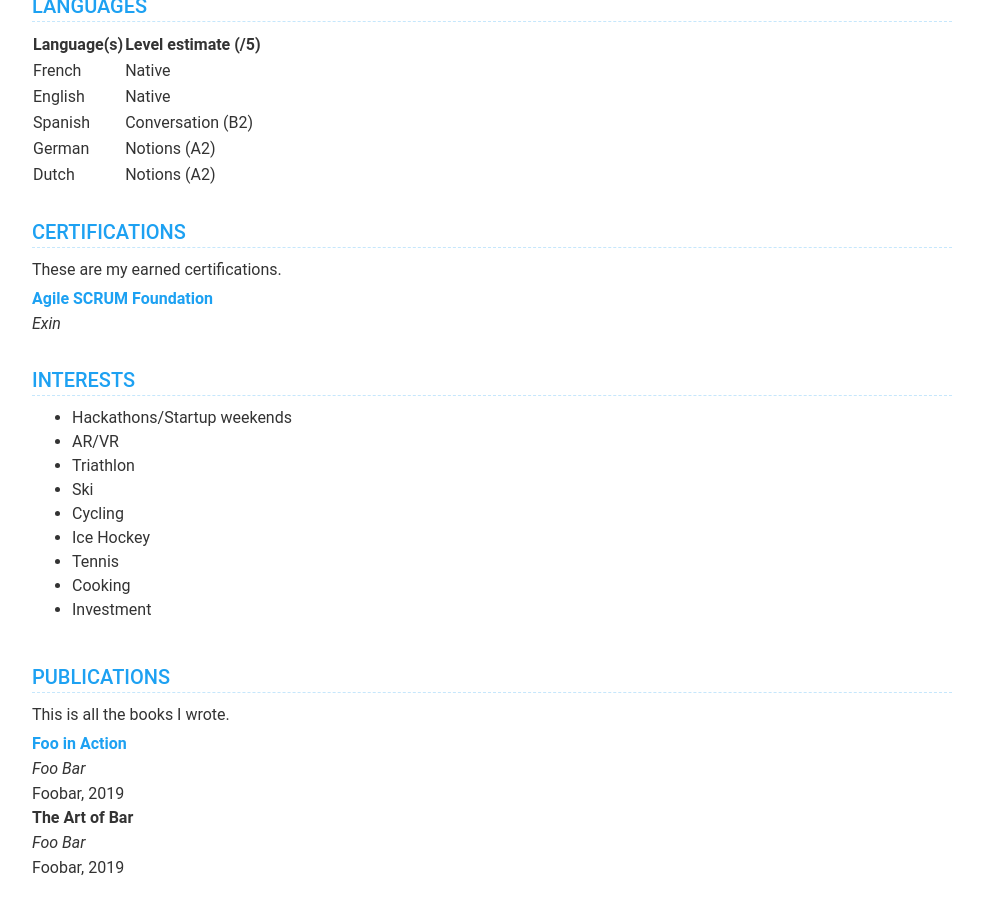
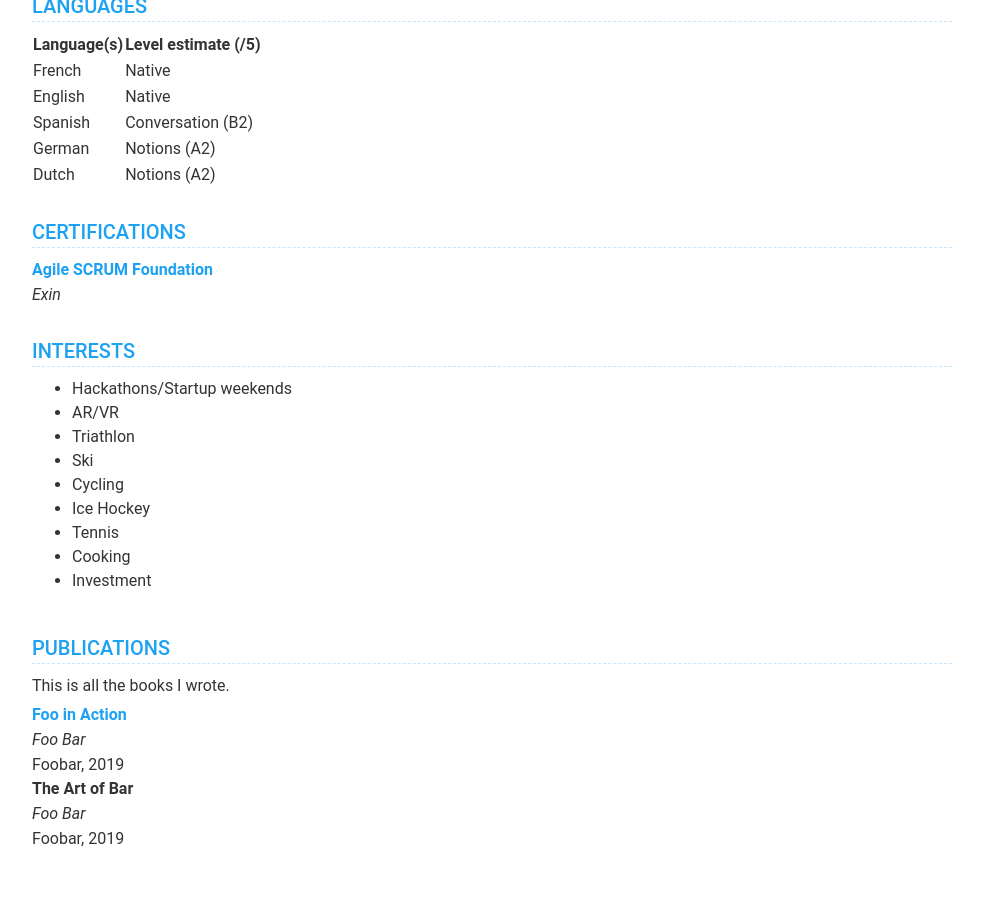
Before and after one commit to romdj/romdj.github.io, a Jekyll site: the page built from index.html, in a window 1280 px wide and 900 px high, scrolled down 2000 px. Shown: the whole window, without its empty margins (148-1131 px from the left). Built offline with Jekyll 4.4.1, drawn with Linux system fonts in a browser that asks for light colours; nearby versions of some CDN libraries.

Commit message:
chore: removing intro element

```diff
--- a/_data/data.yml
+++ b/_data/data.yml
@@ -168,8 +168,6 @@ projects:
 certifications:
   display: true
   title: Certifications
-  intro: |
-    These are my earned certifications.
   items:
     - title: Agile SCRUM Foundation
       authors: Exin
--- a/_includes/certifications.html
+++ b/_includes/certifications.html
@@ -5,12 +5,6 @@
     <div class="section-title">
         {{ certifications.title }}
     </div>
-
-    {% if certifications.intro %}
-    <div class="intro">
-        {{ certifications.intro | markdownify }}
-    </div>
-    {% endif %}
 
     {% for certification in certifications.items %}
     <div class="item">
```
